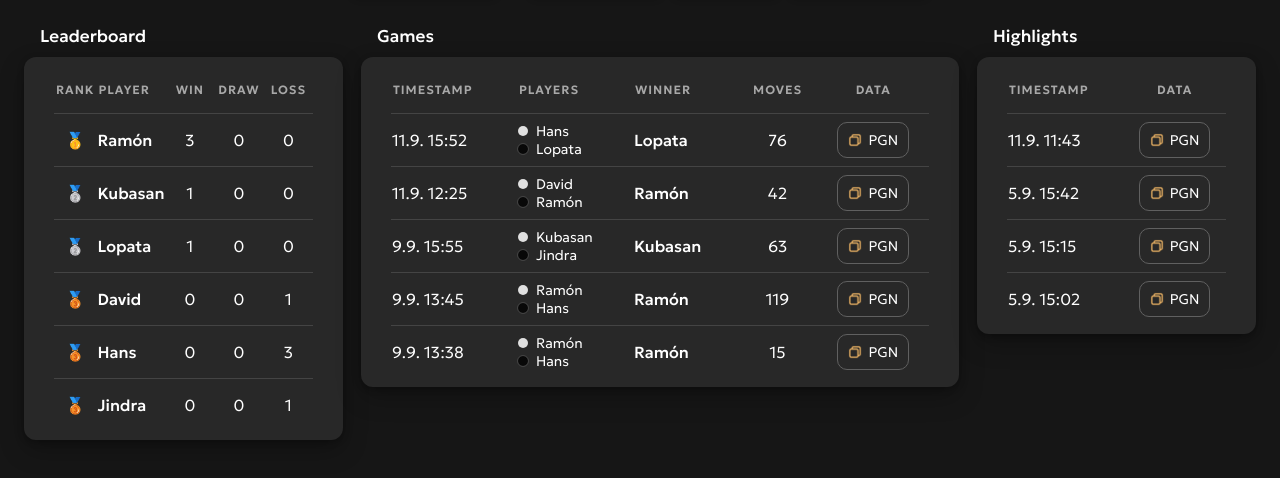
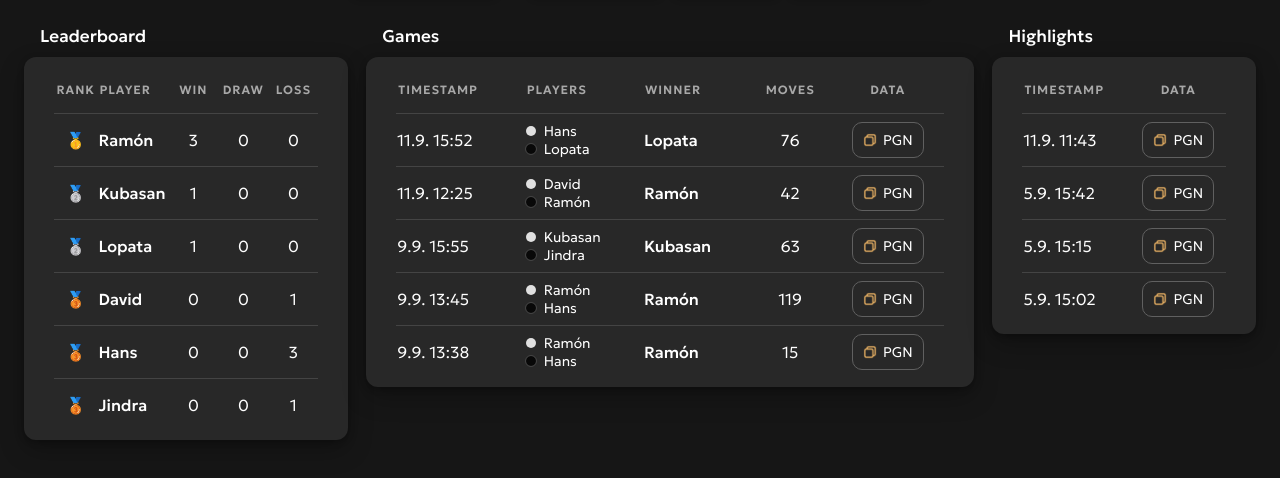
Before and after one commit to swift502/MagChess, an Astro site in the folder scoreboard/: page / in a window 1280 px wide. Shown: the part 128-606 px from the top of the page. Built offline with nearby package versions, Linux system fonts and the light colour scheme; Astro itself is replaced by a stand-in of ours.

Commit message:
column width

```diff
--- a/scoreboard/src/styles/global.css
+++ b/scoreboard/src/styles/global.css
@@ -72,7 +72,7 @@ header {
 
 .stack {
     display: grid;
-    grid-template-columns: 1.6fr 3.0fr 1.4fr;
+    grid-template-columns: 1.6fr 3.0fr 1.3fr;
     gap: 18px;
 }
 
```
